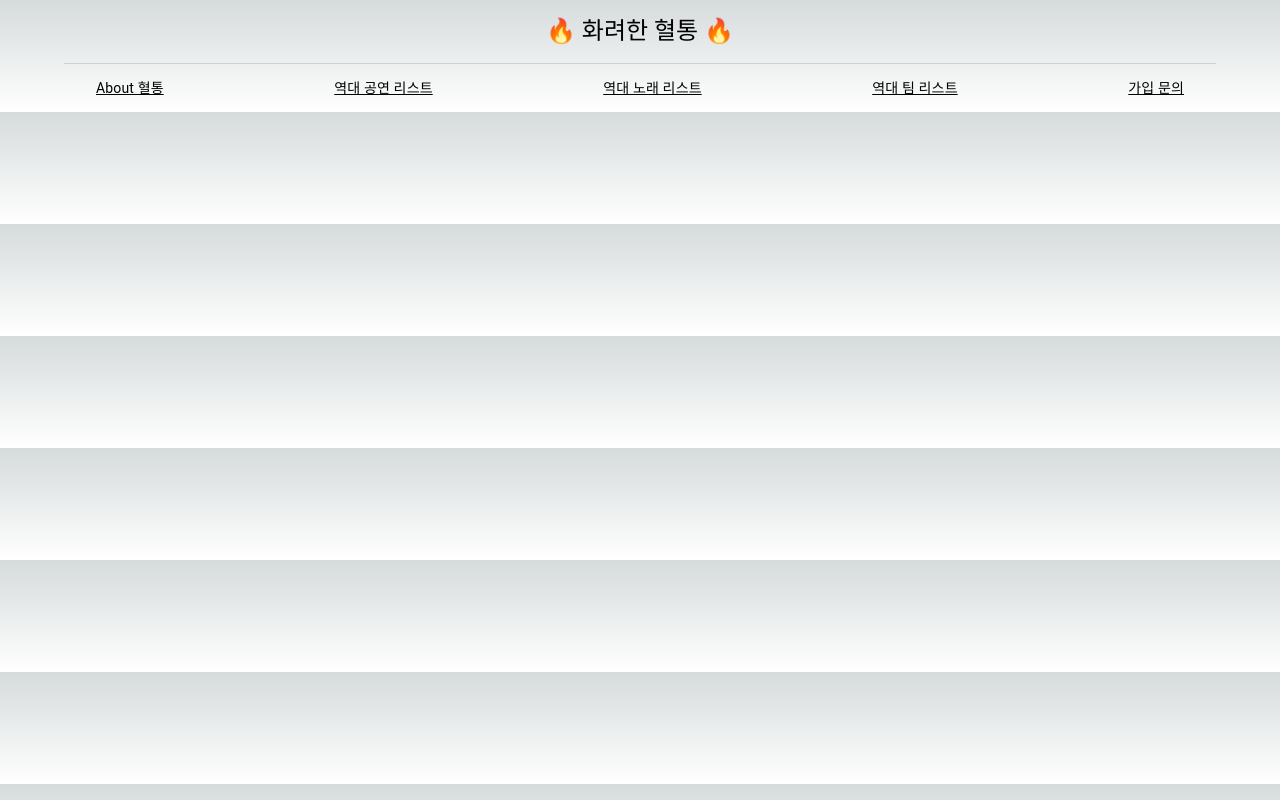
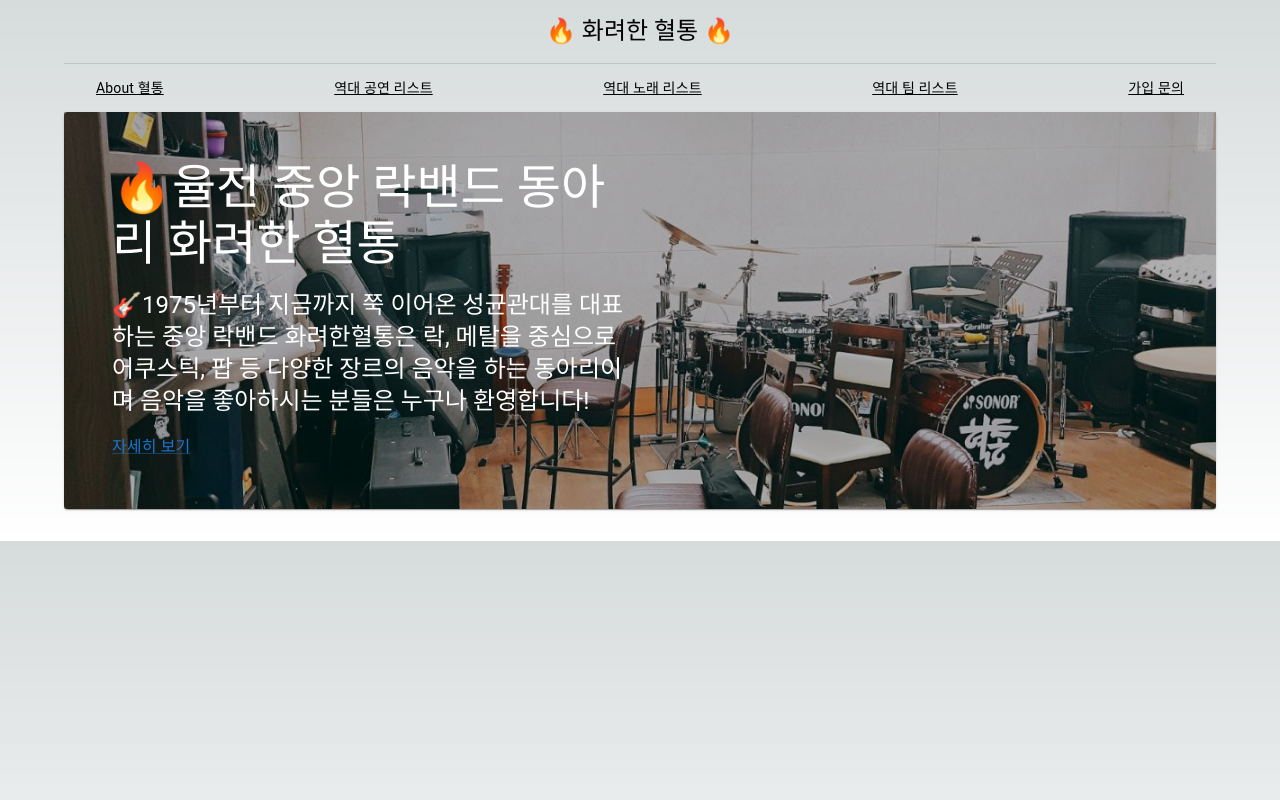
Before and after one commit to iamjinhyoungjoo/skku-bloodline-website, a Next.js app in the folder client/: page / in a window 1280 px wide. Built offline with nearby package versions, Linux system fonts and the light colour scheme.

Commit message:
Added banner component

```diff
--- /dev/null
+++ b/client/src/components/Banner.tsx
@@ -0,0 +1,84 @@
+import Image from "next/image";
+import { Box, Grid, Link, Paper, Typography } from "@mui/material";
+
+export default function Banner() {
+  const post = {
+    title: "🔥율전 중앙 락밴드 동아리 화려한 혈통",
+    description:
+      "🎸1975년부터 지금까지 쭉 이어온 성균관대를 대표하는 중앙 락밴드 화려한혈통은 락, 메탈을 중심으로 어쿠스틱, 팝 등 다양한 장르의 음악을 하는 동아리이며 음악을 좋아하시는 분들은 누구나 환영합니다!",
+    image: "/assets/images/image_bloodline.jpg",
+    imageText: "main image description",
+    linkText: "자세히 보기",
+  };
+
+  return (
+    <Paper
+      sx={{
+        position: "relative",
+        backgroundColor: "grey.800",
+        color: "#fff",
+        mb: 4,
+        backgroundSize: "cover",
+        backgroundRepeat: "no-repeat",
+        backgroundPosition: "center",
+        backgroundImage: `url(${post.image})`,
+      }}
+    >
+      <Image
+        src={post.image}
+        alt={post.imageText}
+        width={500}
+        height={500}
+        style={{
+          display: "none",
+        }}
+      />
+      <Box
+        sx={{
+          position: "absolute",
+          top: 0,
+          bottom: 0,
+          right: 0,
+          left: 0,
+          backgroundColor: "rgba(0,0,0,.3)",
+        }}
+      />
+      <Grid container>
+        <Grid
+          item
+          md={6}
+        >
+          <Box
+            sx={{
+              position: "relative",
+              p: { xs: 3, md: 6 },
+              pr: { md: 0 },
+            }}
+          >
+            <Typography
+              component='h1'
+              variant='h3'
+              color='inherit'
+              gutterBottom
+            >
+              {post.title}
+            </Typography>
+            <Typography
+              variant='h5'
+              color='inherit'
+              paragraph
+            >
+              {post.description}
+            </Typography>
+            <Link
+              variant='subtitle1'
+              href='#'
+            >
+              {post.linkText}
+            </Link>
+          </Box>
+        </Grid>
+      </Grid>
+    </Paper>
+  );
+}
--- a/client/src/pages/index.tsx
+++ b/client/src/pages/index.tsx
@@ -1,6 +1,7 @@
 import Container from "@mui/material/Container";
 import { Grid } from "@mui/material";
 import Header from "@/components/Header";
+import Banner from "@/components/Banner";
 
 const sections = [
   { title: "About 혈통", url: "#" },
@@ -17,6 +18,9 @@ export default function Home() {
         title='🔥 화려한 혈통 🔥'
         sections={sections}
       />
+      <main>
+        <Banner />
+      </main>
     </Container>
   );
 }
```
